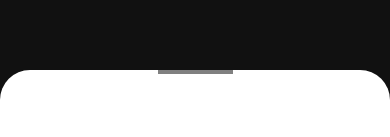
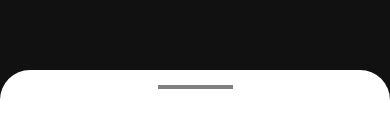
Before and after one commit to Evgeniya1307/Building-a-BottomSheet-react-native, a React Native app: screen / in a window 390 px wide. Shown: the part 493-630 px from the top of the page. Built offline with nearby package versions, Linux system fonts and the light colour scheme.

Commit message:
marginVertical:15,//опустила линию на модалку

```diff
--- a/components/BottomSheet.js
+++ b/components/BottomSheet.js
@@ -25,6 +25,7 @@ const styles = StyleSheet.create({
     height:4,
     backgroundColor:'grey',
     alignSelf:'center',
+    marginVertical:15,//опустила линию на модалку
   },
 })
 
```
